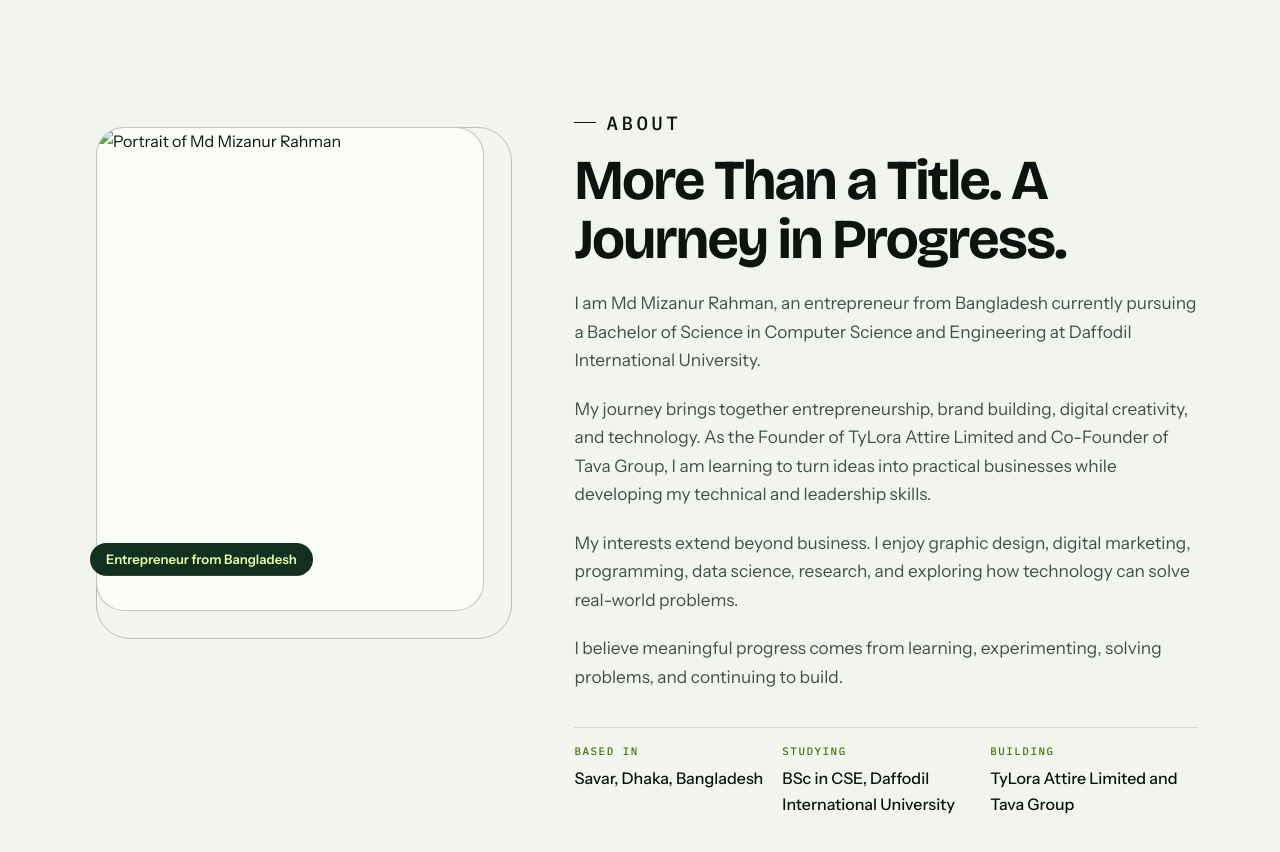
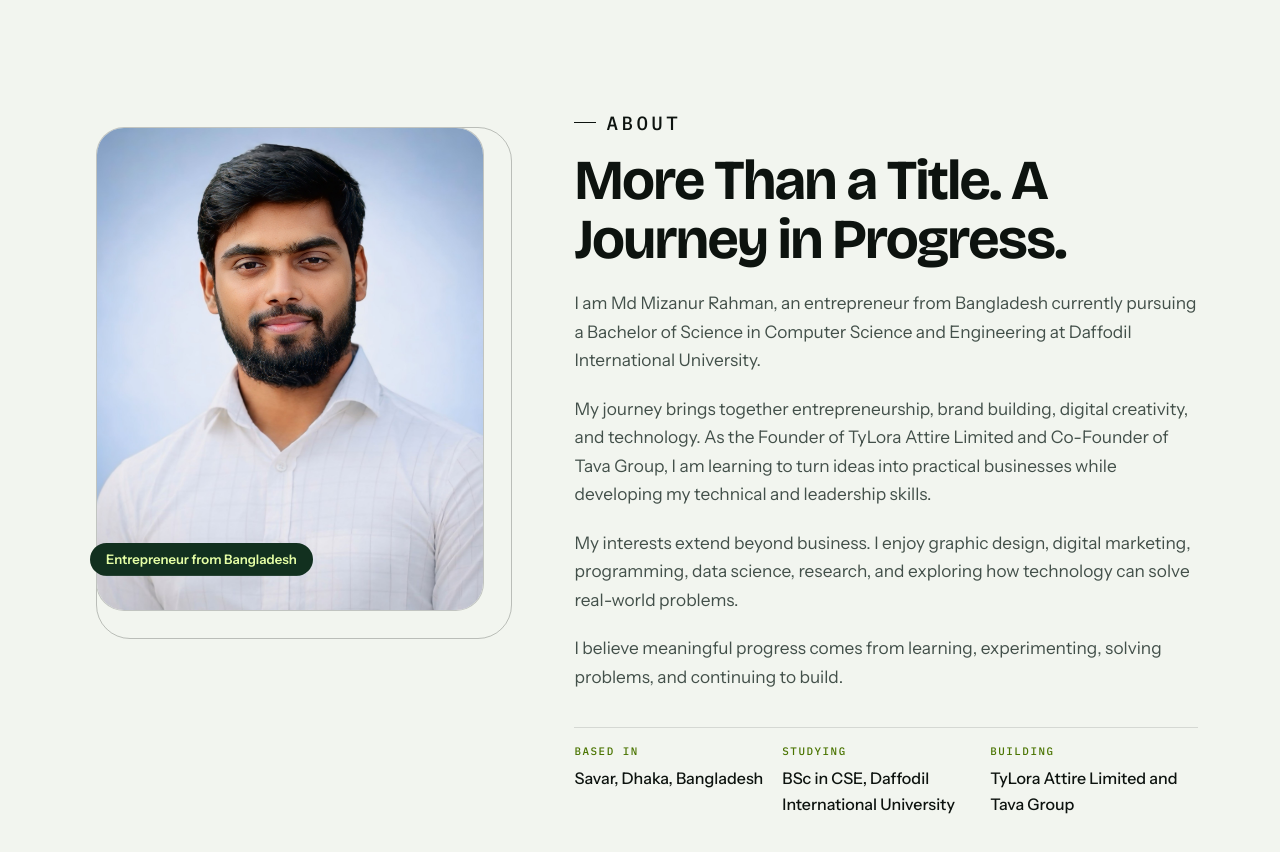
Before and after one commit to mizan3am/portfolio, a plain HTML site: page index.html in a window 1280 px wide. Shown: the part 820-1672 px from the top of the page. Drawn offline with nearby package versions, Linux system fonts and the light colour scheme; animation ran at ten frames a second.

Commit message:
Update photo path in index.html

```diff
--- a/index.html
+++ b/index.html
@@ -695,7 +695,7 @@ const SITE = {
     email: 'mizan.tylora@gmail.com',
     location: 'Savar, Dhaka, Bangladesh',
     linkedin: 'https://www.linkedin.com/in/mizan3am',
-    photo: 'mizanur.jpeg',                 // path or data URI of your portrait. Empty shows a placeholder.
+    photo: 'image/mizanur.jpeg',                 // path or data URI of your portrait. Empty shows a placeholder.
     photoAlt: 'Portrait of Md Mizanur Rahman'
   },
   formEndpoint: '',            // form service URL (for example a Formspree or Web3Forms endpoint). Empty = form is not connected.
```
